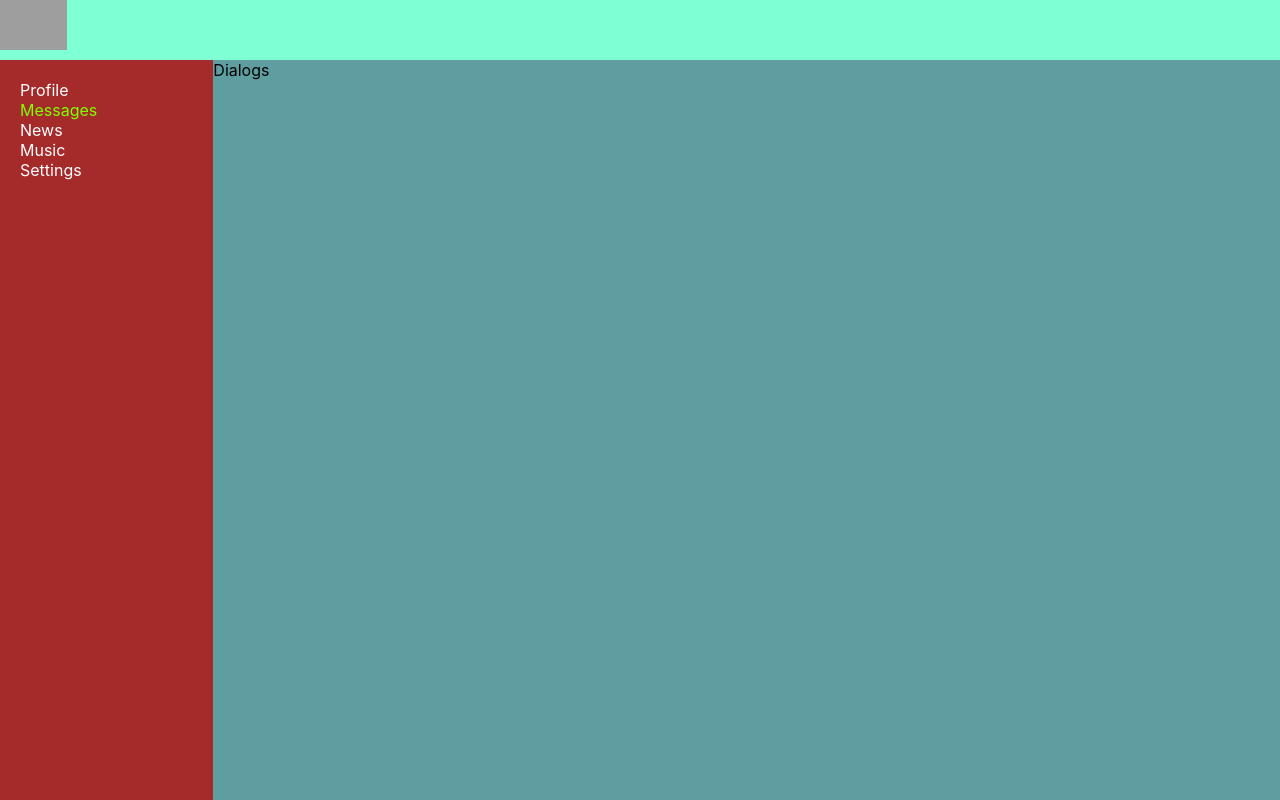
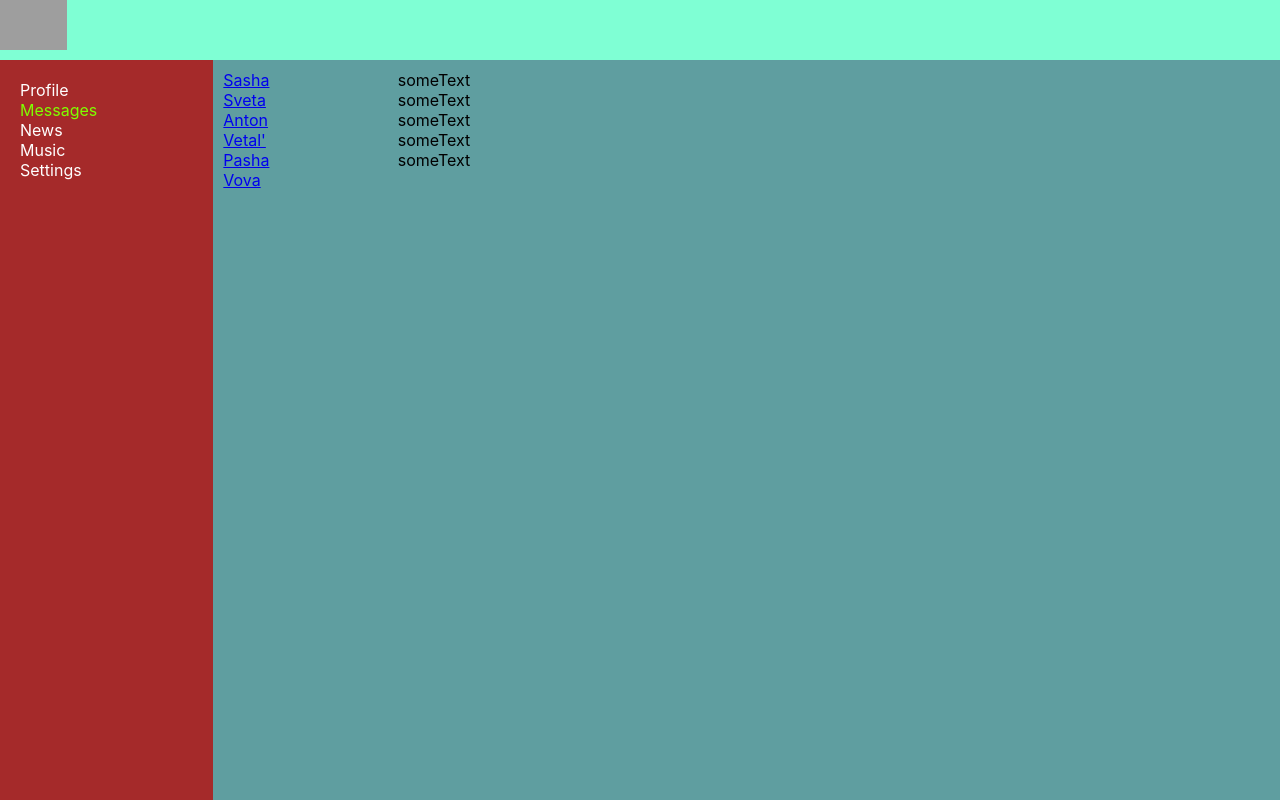
Before and after one commit to Arthuru4/soc-network, a React (Create React App) app: page /dialogs in a window 1280 px wide. Built offline with nearby package versions, Linux system fonts and the light colour scheme; grey boxes are pictures that could not be loaded.

Commit message:
COMMIT-5 lesson21-22 add Name/Message components, making Dialogs page

```diff
--- a/src/components/Content/Dialogs/Dialogs.jsx
+++ b/src/components/Content/Dialogs/Dialogs.jsx
@@ -1,10 +1,26 @@
 import React from 'react';
 import s from './Dialogs.module.css';
+import Name from './Name/Name';
+import Message from './Message/Message';
 
 const Dialogs = (props) => {
     return (
         <div className={s.dialogs}>
-            Dialogs
+            <div className={s.dialog__names}>
+                <Name name='Sasha'/>
+                <Name name='Sveta'/>
+                <Name name='Anton'/>
+                <Name name="Vetal'"/>
+                <Name name='Pasha'/>
+                <Name name='Vova'/>
+            </div>
+            <div className={s.dialog__messages}>
+                <Message text='someText'/>
+                <Message text='someText'/>
+                <Message text='someText'/>
+                <Message text='someText'/>
+                <Message text='someText'/>
+            </div>
         </div>
     )
 };
--- a/src/components/Content/Dialogs/Dialogs.module.css
+++ b/src/components/Content/Dialogs/Dialogs.module.css
@@ -0,0 +1,12 @@
+.dialogs {
+    display: grid;
+    padding: 10px;
+
+    grid-template-columns: 2fr 10fr;
+}
+
+.dialog__names {
+}
+
+.dialog__messages {
+}
--- /dev/null
+++ b/src/components/Content/Dialogs/Message/Message.jsx
@@ -0,0 +1,12 @@
+import React from 'react';
+import s from './Message.module.css';
+
+const Message = (props) => {
+    return (
+        <div className={s.message}>
+            {props.text}
+        </div>
+    )
+};
+
+export default Message;
--- /dev/null
+++ b/src/components/Content/Dialogs/Message/Message.module.css
@@ -0,0 +1,3 @@
+.message {
+
+}
--- /dev/null
+++ b/src/components/Content/Dialogs/Name/Name.jsx
@@ -0,0 +1,13 @@
+import React from 'react';
+import s from './Name.module.css';
+import {NavLink} from 'react-router-dom';
+
+const Name = (props) => {
+    return (
+        <div className={s.name}>
+            <NavLink to={'/dialogs/' + props.name}>{props.name}</NavLink>
+        </div>
+    )
+};
+
+export default Name;
--- /dev/null
+++ b/src/components/Content/Dialogs/Name/Name.module.css
@@ -0,0 +1,3 @@
+.name {
+
+}
```
